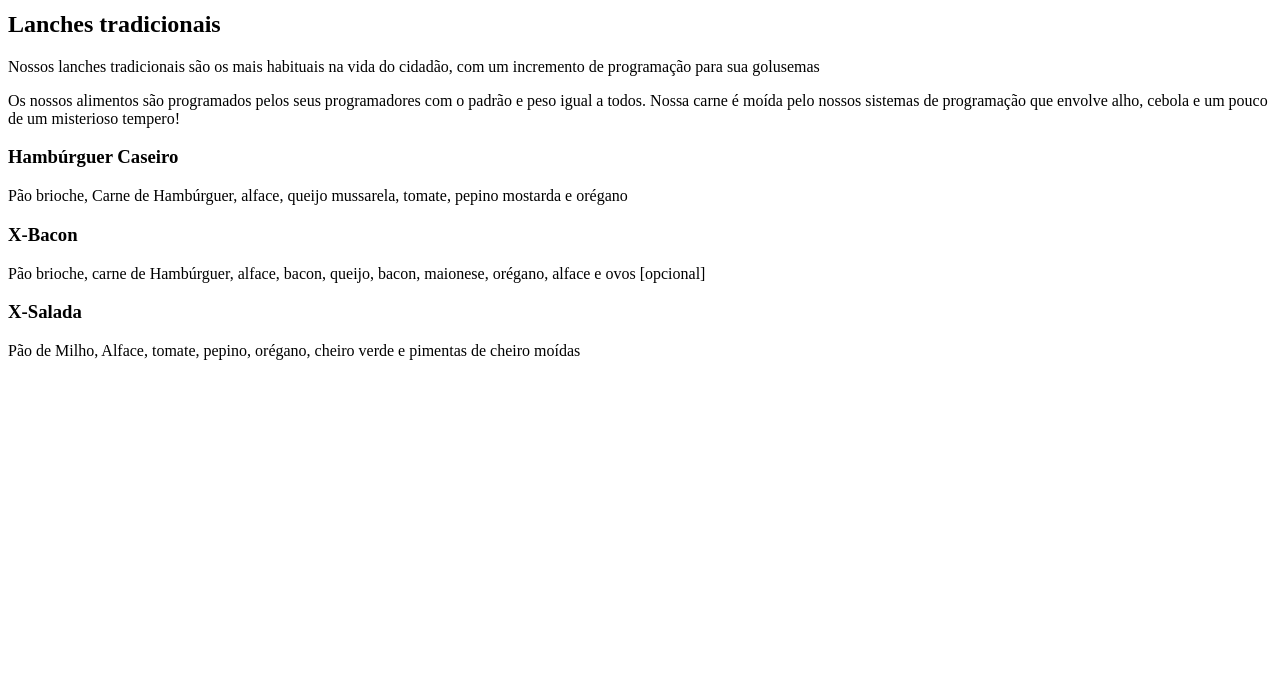
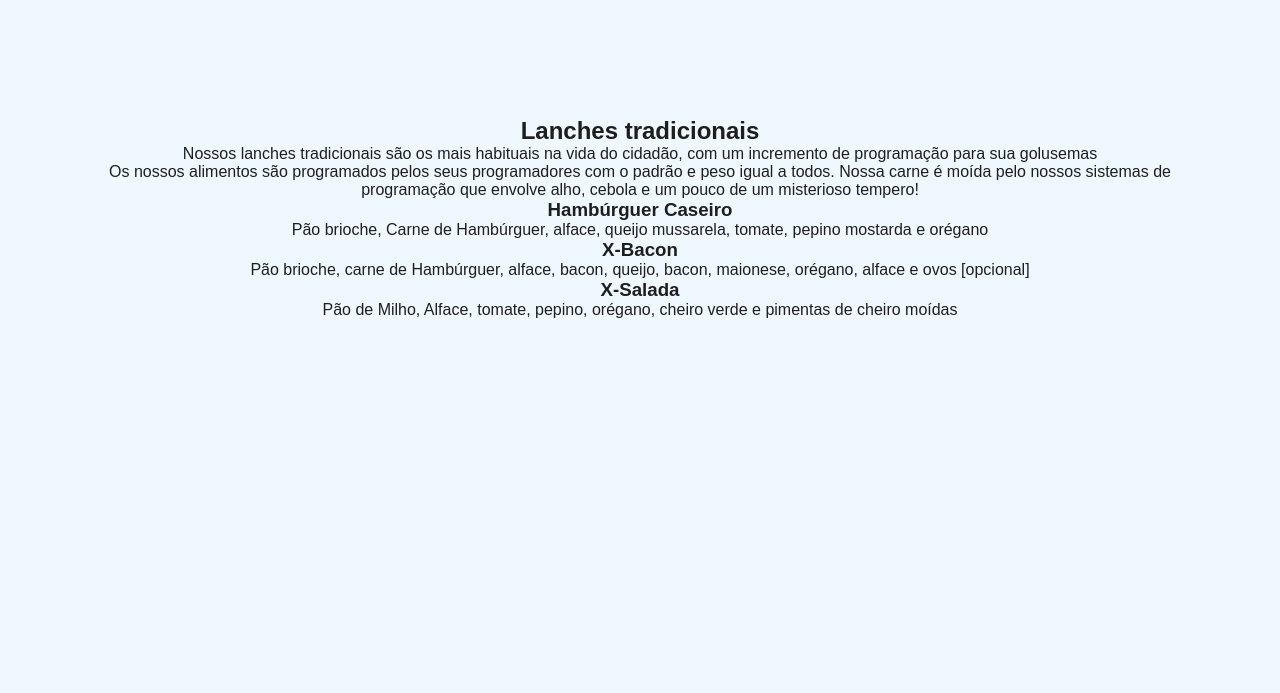
Before and after one commit to iuky-ferreira2000/Teste_git_iuky, a plain HTML site: page index.html in a window 1280 px wide. Shown: the part 107-800 px from the top of the page. Drawn offline with Linux system fonts and the light colour scheme.

Commit message:
alteração do  link de css no head do index.html

```diff
--- a/index.html
+++ b/index.html
@@ -3,7 +3,7 @@
 <head>
     <meta charset="UTF-8">
     <meta name="viewport" content="width=device-width, initial-scale=1.0">
-    <link rel="stylesheets" href="css/style.css">
+    <link rel="stylesheet" href="css/style.css">
     <link rel="icon" type="image.png" href="imagem/10000407.jpg">
     <title>Programação do lanche</title>
 </head>
```
